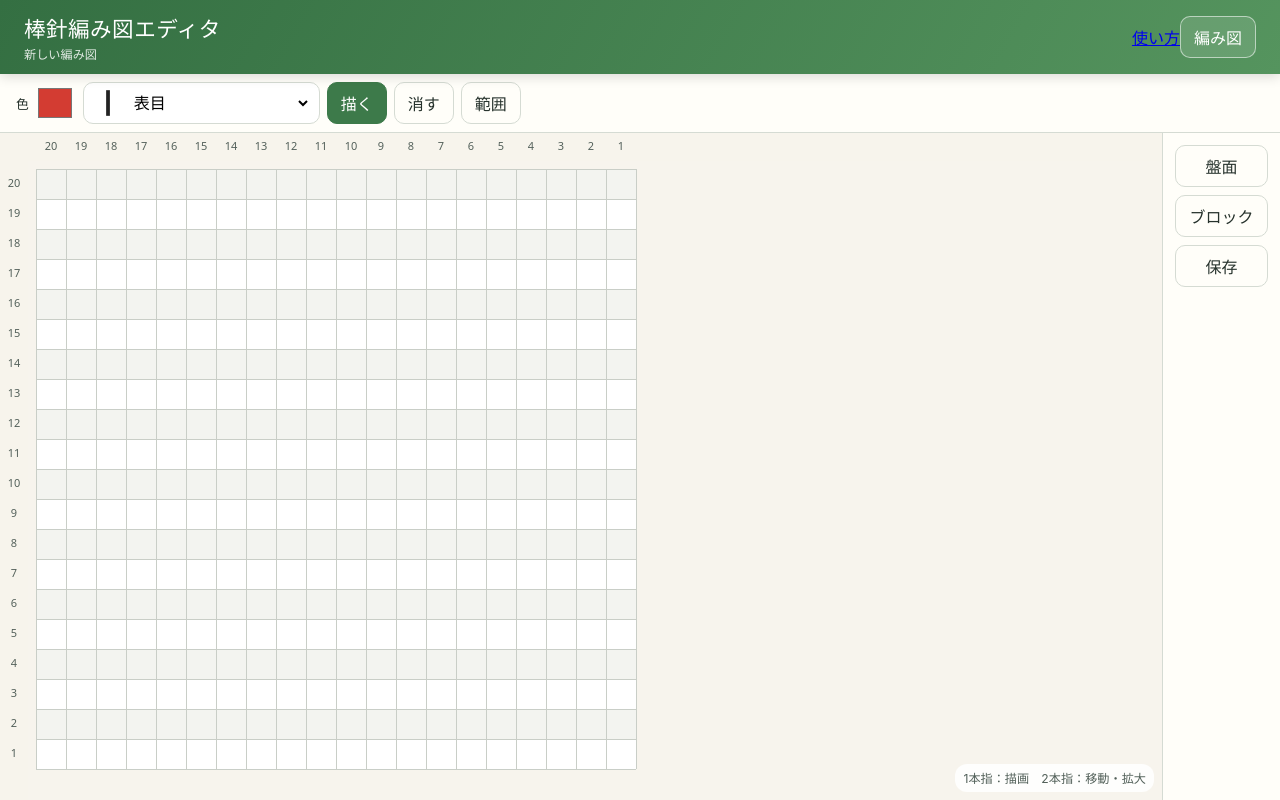
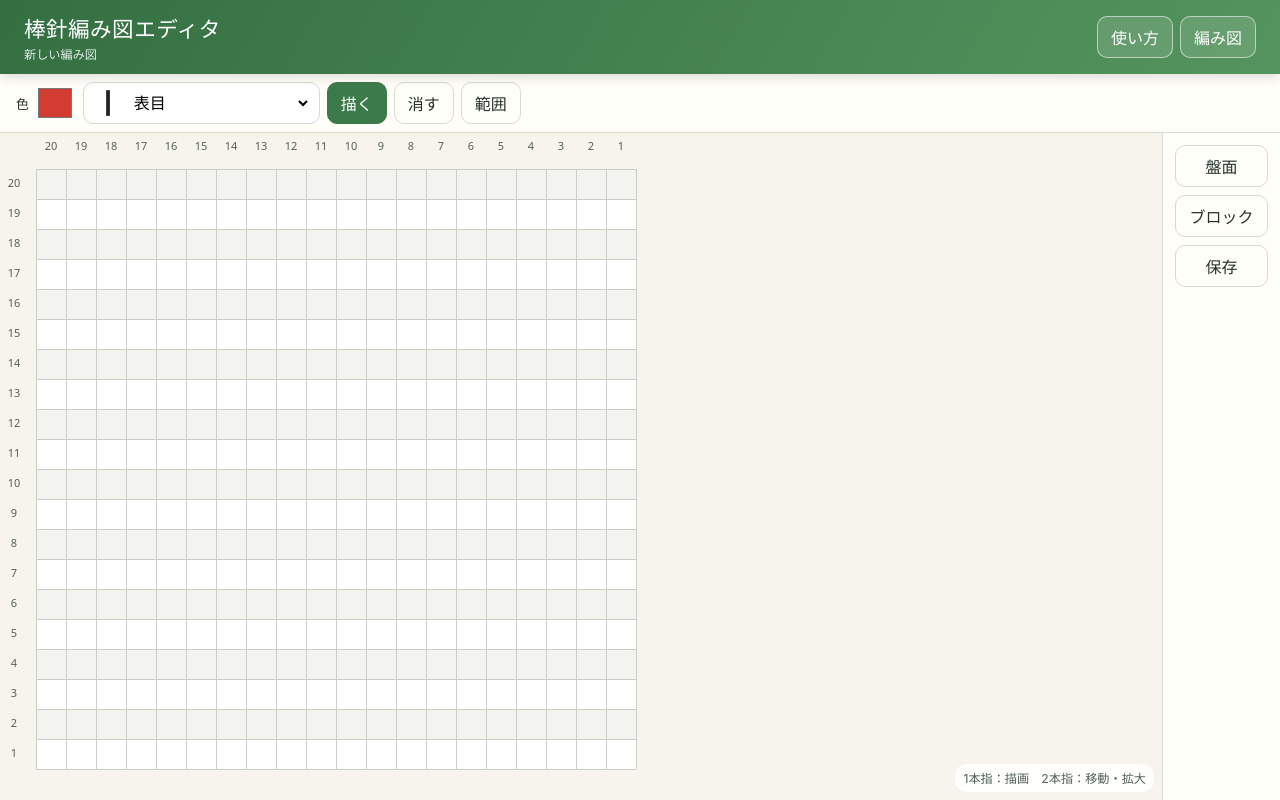
Before and after one commit to K0mork/knittingEditor, a React (Vite) app: page / in a window 1280 px wide. Built offline with nearby package versions, Linux system fonts and the light colour scheme.

Commit message:
Style guide navigation link

```diff
--- a/src/styles.css
+++ b/src/styles.css
@@ -24,7 +24,10 @@ button:disabled { opacity: .45; cursor: not-allowed; }
 .app-header { height: 64px; display: flex; align-items: center; justify-content: space-between; gap: 12px; padding: 8px 14px; color: white; background: linear-gradient(120deg, #346f42, #55945e); box-shadow: 0 2px 12px rgba(0,0,0,.16); z-index: 5; }
 .app-header h1 { font-size: 1.1rem; margin: 0; letter-spacing: .02em; }
 .app-header p { margin: 2px 0 0; font-size: .76rem; opacity: .85; }
-.header-document { color: white; border-color: rgba(255,255,255,.55); background: rgba(255,255,255,.12); }
+.header-actions { display: flex; align-items: center; gap: 7px; }
+.header-guide, .header-document { min-height: 42px; display: inline-flex; align-items: center; justify-content: center; border: 1px solid rgba(255,255,255,.55); border-radius: 10px; padding: 8px 13px; color: white; background: rgba(255,255,255,.12); text-decoration: none; }
+.header-guide:hover, .header-document:hover { border-color: white; }
+.header-guide:focus-visible { outline: 3px solid rgba(255,255,255,.45); outline-offset: 2px; }
 
 .workspace { min-height: 0; display: grid; grid-template: auto 1fr auto / 1fr; position: relative; }
 .primary-tools { display: flex; gap: 7px; align-items: center; padding: 8px; background: rgba(255,254,249,.98); border-bottom: 1px solid var(--border); overflow-x: auto; z-index: 3; }
```
